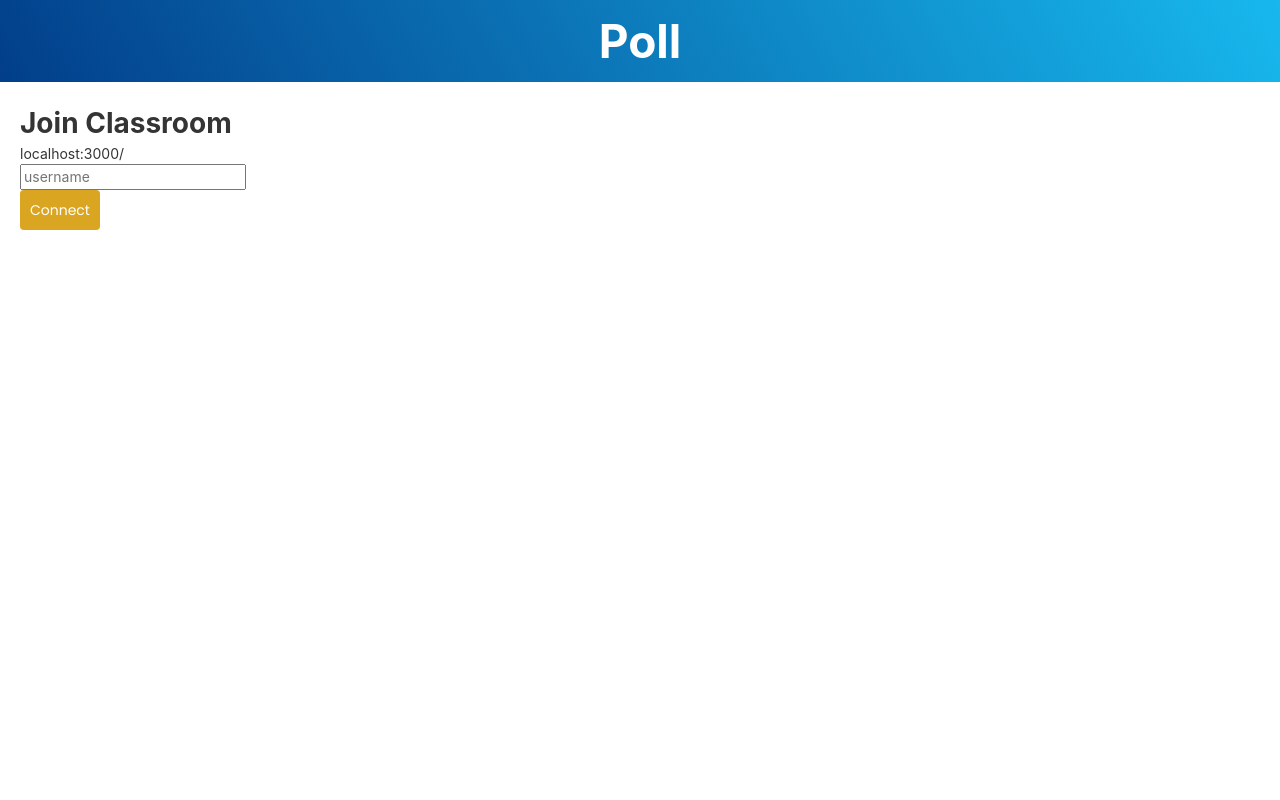
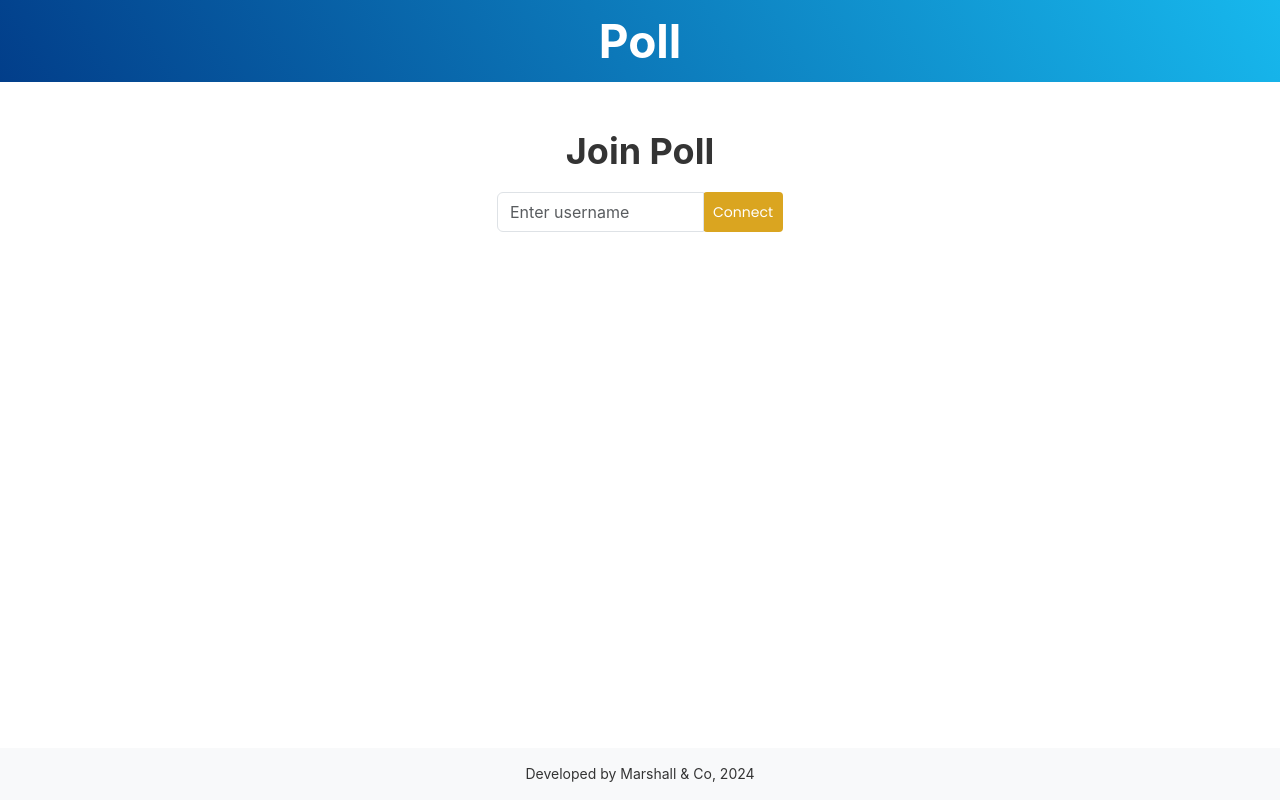
Before and after one commit to tanvir-sahota/poll, a React (Create React App) app in the folder frontend/: page / in a window 1280 px wide. Built offline with nearby package versions, Linux system fonts and the light colour scheme; no server answers.

Commit message:
Change styling for connect to room form

```diff
--- a/frontend/src/App.js
+++ b/frontend/src/App.js
@@ -5,6 +5,7 @@ import Dashboard from './pages/Dashboard'
 import Classroom from './pages/Classroom'
 import QuestionBankPage from './pages/QuestionBankPage'
 import Navbar from './components/Navbar'
+import Footer from './components/Footer'
 import SignupForm from './components/SignupForm'
 import HostedClassroom from "./pages/HostedClassroom"
 import ConnectionPage from './pages/ConnectionPage'
@@ -75,6 +76,7 @@ function App() {
             /> */}
           </Routes>
         </div>
+        <Footer />
       </BrowserRouter>
     </div>
   );
--- a/frontend/src/components/ConnectToRoomForm.js
+++ b/frontend/src/components/ConnectToRoomForm.js
@@ -11,7 +11,10 @@ const ConnectToRoomForm = () => {
         e.preventDefault()
 
         //navigate("habram/0")
-        window.location.href = `/${username}/waiting`
+        if (username !== '')
+        {
+            window.location.href = `/${username}/waiting`
+        }
         //need to make sure user exists before you can connect to their page
         // const response = await fetch('/api/users/' + username, {
         //     method: 'GET',
@@ -32,7 +35,7 @@ const ConnectToRoomForm = () => {
         }
 
     return (
-        <form className="join" onSubmit={handleSubmit}>
+        /*<form className="join" onSubmit={handleSubmit}>
             <h3> Join Classroom</h3>
             <label>localhost:3000/</label>
             <input
@@ -44,7 +47,33 @@ const ConnectToRoomForm = () => {
                 />
             <button>Connect</button>
             {error && <div className={"error"}>{error}</div>}
-        </form>
+        </form>*/
+
+        <div class="container h-100 w-50">
+        <div class="row h-100 justify-content-center align-items-center text-center">
+            <div class="col-10 col-md-8 col-lg-6">
+                <form className="form-group" onSubmit={handleSubmit}>
+                    <label className="mt-4"><h2>Join Poll</h2></label>
+                    <div className="input-group mb-3 mt-3">
+                        <input
+                            type="text"
+                            onChange={(e) => setUsername(e.target.value)}
+                            value={username}
+                            className="form-control"
+                            placeholder="Enter username"
+                            aria-describedby="basic-addon2"
+                            btn-focus-outline="none"
+                        />
+
+                        <div className="input-group-append">
+                            <button>Connect</button>
+                            {error && <div className={"error"}>{error}</div>}
+                        </div>
+                    </div>
+                </form>
+            </div>
+        </div>
+        </div>
     )
 }
 
--- a/frontend/src/components/EnterNameForm.js
+++ b/frontend/src/components/EnterNameForm.js
@@ -77,18 +77,20 @@ const EnterNameForm = (inputData) => {
     return (
         <div>
             {!submitted ? (
-            <div class="container h-100 w-50 bg-dark text-white">
+            <div class="justify-content-between align-items-center text-center">
+                <h3>Welcome to {lecturer + "'s"} poll!</h3>
+                <div class="container h-100 w-50">
                     <div class="row h-100 justify-content-center align-items-center text-center">
                         <div class="col-10 col-md-8 col-lg-6">
                             <form className="form-group" onSubmit={handleSubmit}>
-                            <label><h4>Introduce yourself</h4></label>
-                            <div className="input-group mb-3">
+                                <label className="mt-4"><h4>Introduce yourself</h4></label>
+                                <div className="input-group mb-3 mt-3">
                                     <input
                                         type="text"
                                         onChange={(e) => setUsername(e.target.value)}
                                         value={username}
                                         className="form-control"
-                                    placeholder="Enter name"
+                                        placeholder="Enter name (optional)"
                                         aria-describedby="basic-addon2"
                                     />
 
@@ -101,10 +103,11 @@ const EnterNameForm = (inputData) => {
                         </div>
                     </div>
                 </div>
+            </div>
             ) : (
                 <div>
                     {isHosting ? switchPages() :
-                        <h3>Waiting for {lecturer + "'s"} poll to be activated, {username}!</h3>
+                        <h3 className="align-items-center text-center">Waiting for {lecturer + "'s"} poll to be activated, {username}!</h3>
                     }
                 </div>
             )}
--- /dev/null
+++ b/frontend/src/components/Footer.js
@@ -0,0 +1,12 @@
+const Footer = () => {
+
+  return (
+    <footer class="bg-body-tertiary text-center fixed-bottom">
+        <div class="text-center p-3">
+          Developed by Marshall & Co, 2024
+        </div>
+    </footer>
+  )
+}
+
+export default Footer
--- a/frontend/src/index.css
+++ b/frontend/src/index.css
@@ -237,7 +237,10 @@ input.error {
   cursor: pointer;
 }
 
-
+.form-control:focus {
+  box-shadow: inset 0 1px 1px rgba(0, 0, 0, 0.075), 0 0 8px rgba(255, 0, 0, 0.6) !important;
+  outline: none !important;
+}
 
 
 
```
Lines whose indentation alone changed are shown as unchanged.
